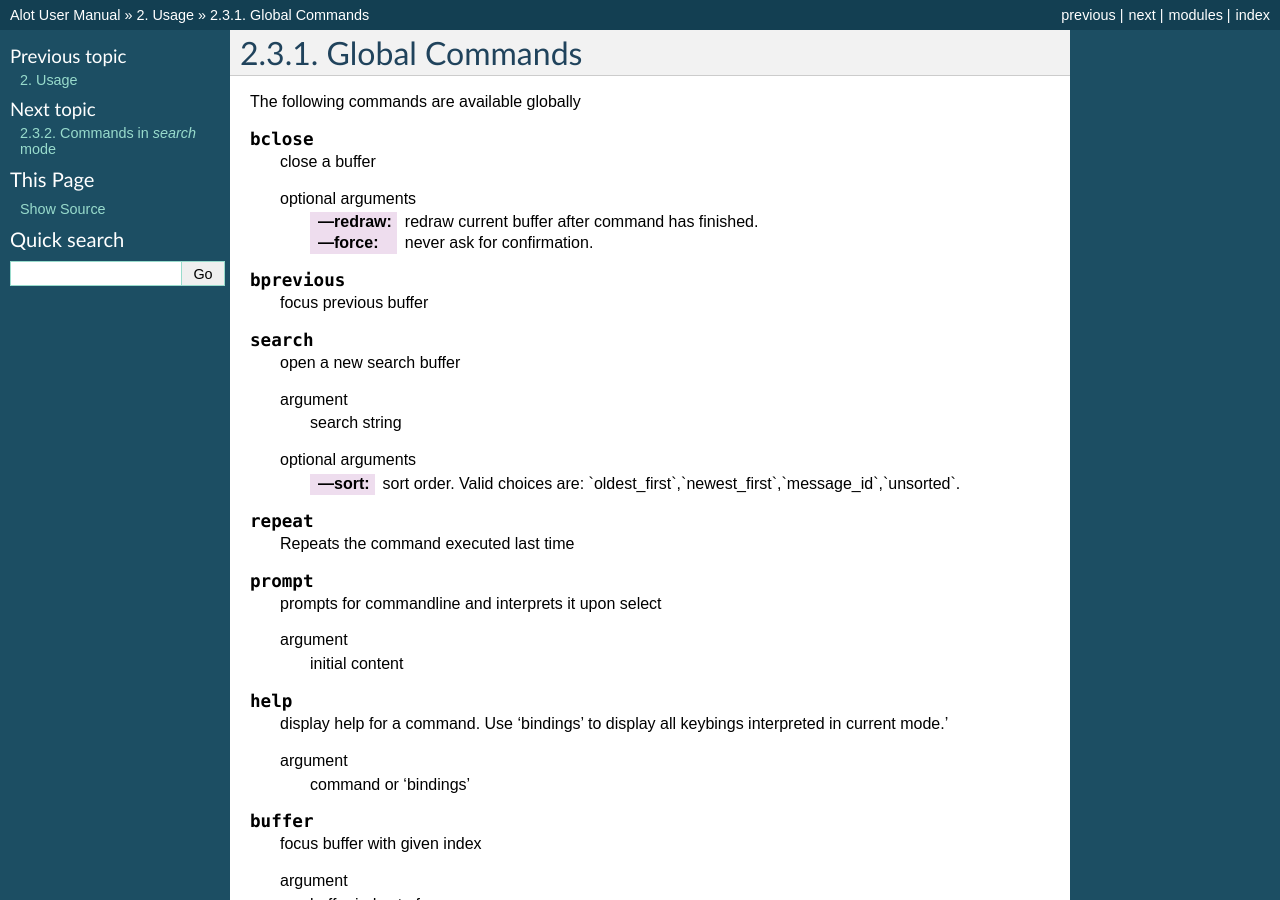
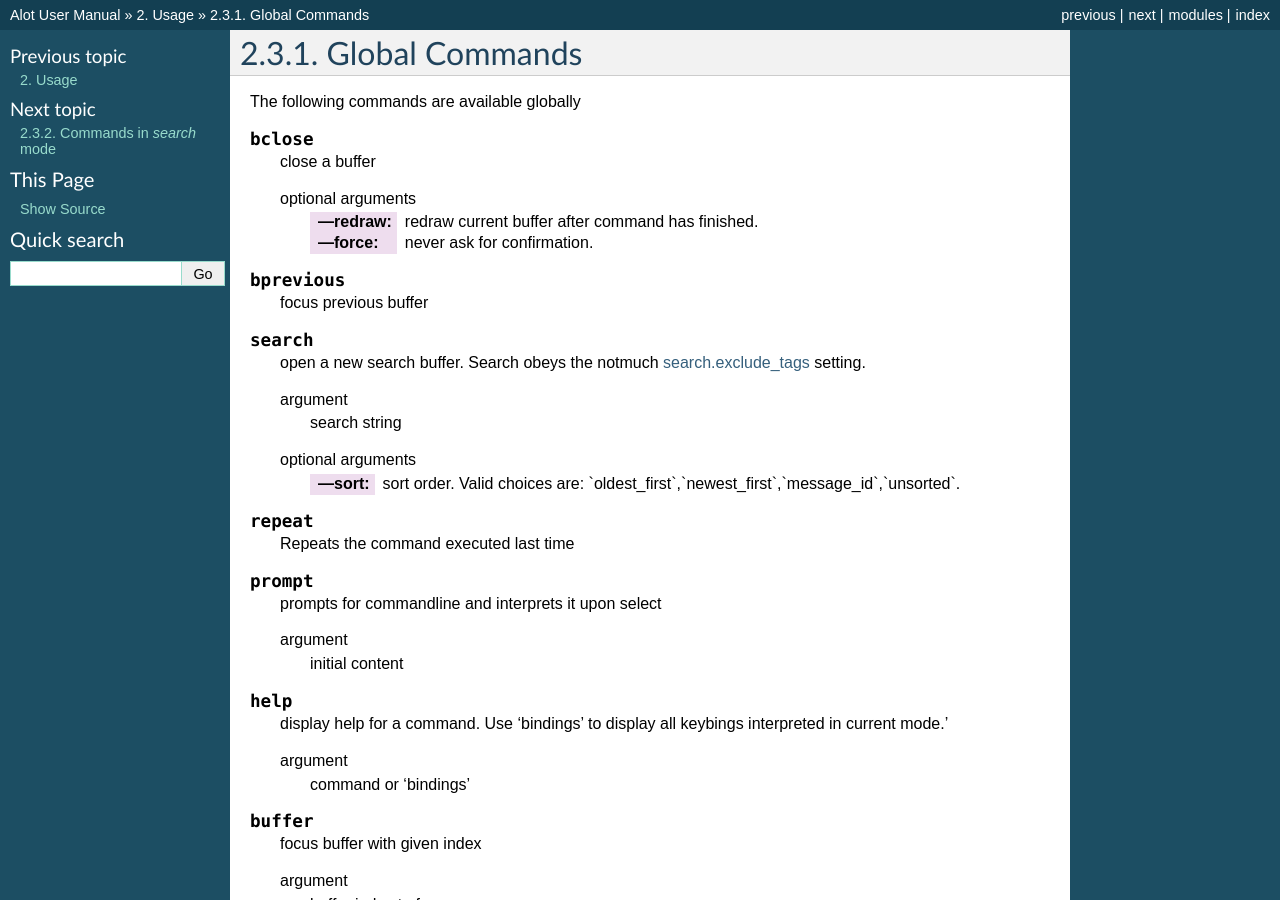
Before and after one commit to pazz/alot, a Sphinx documentation site: the page built from docs/source/usage/modes/global.rst, in a window 1280 px wide and 900 px high. Built offline with Sphinx 7.4.7, drawn with Linux system fonts in a browser that asks for light colours.

Commit message:
Exclude search.exclude_tags from searches
Fixes #707 and #332.

Signed-off-by: Johannes Löthberg <johannes@kyriasis.com>

```diff
--- a/docs/source/usage/modes/global.rst
+++ b/docs/source/usage/modes/global.rst
@@ -26,7 +26,8 @@ The following commands are available globally
 
 .. describe:: search
 
-    open a new search buffer
+    open a new search buffer. Search obeys the notmuch
+    :ref:`search.exclude_tags <search.exclude_tags>` setting.
 
     argument
         search string
```
Also changed, not shown: docs/source/configuration/config_options.rst (+16 -0 lines), 3 other files.
